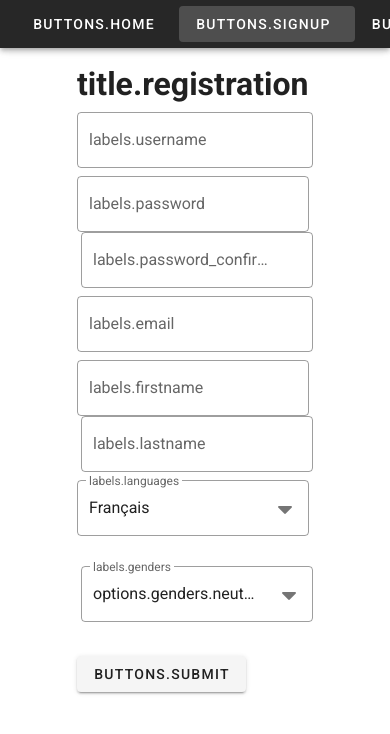
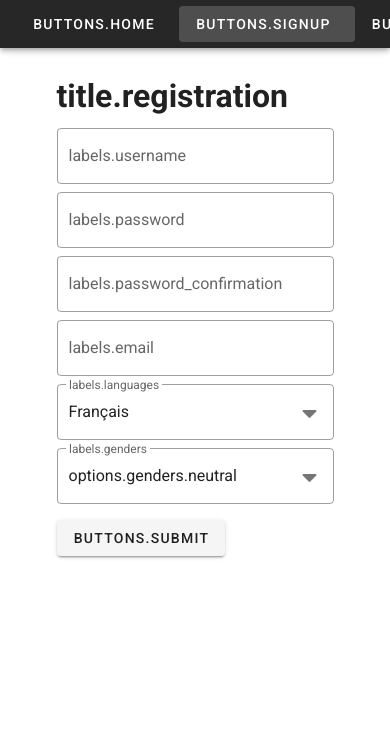
Before and after one commit to virtuatable/frontend, a Vue app in the folder client/: page /#/signup in a window 390 px wide. Shown: the top 734 px of the page. Built offline with nearby package versions, Linux system fonts and the light colour scheme.

Commit message:
Finish the design of the registration form on mobile

```diff
--- a/client/src/views/Login.vue
+++ b/client/src/views/Login.vue
@@ -4,7 +4,7 @@
       <v-row justify="center">
         <v-col cols="8">
           <ValidationObserver ref="observer" v-slot="{ validate }">
-            <ValidationProvider name="username" rules="required" v-slot="{ errors, valid }">
+            <ValidationProvider ref="usernameProvider" name="username" rules="required" v-slot="{ errors, valid }">
               {{ $t(errors[0]) }} - {{ valid }}
               <v-text-field
                 v-model="username"
@@ -51,7 +51,10 @@
       email: ""
     }),
     methods: {
-      ...mapMutations(['setLocale'])
+      ...mapMutations(['setLocale']),
+      submit() {
+        console.log(this.$refs.usernameProvider)
+      }
     }
   }
 </script>
--- a/client/src/views/Register.vue
+++ b/client/src/views/Register.vue
@@ -1,14 +1,20 @@
 <template>
   <div class="register">
-    <v-container fluid>
+    <v-container>
       <v-row justify="center">
-        <v-col cols="8">
-          <h1>{{$t('title.registration')}}</h1>
+        <v-col cols="10" md="8">
           <v-form ref="registerForm" @submit.prevent.stop="register" :value="validForm">
             <v-container>
-              <v-row class="py-1">
+              <v-row dense>
+                <v-col cols="12">
+                  <h1>{{$t('title.registration')}}</h1>
+                </v-col>
+              </v-row>
+              <v-row dense>
+                <v-col cols="12">
                   <v-text-field
                     :label="$t('labels.username')"
+                    ref="username"
                     :rules="[
                       required('username'),
                       minLength('username', 6),
@@ -17,21 +23,33 @@
                     hide-details="auto"
                     outlined
                     v-model="account.username"
-                  @change="resetUsed('username')"
-                ></v-text-field>
+                    @keyup="resetUsed('username')"
+                  >
+                    <template v-slot:message="{ message }">
+                      {{ $t(message) }}
+                    </template>
+                  </v-text-field>
+                </v-col>
               </v-row>
-              <v-row class="py-1">
+              <v-row dense>
+                <v-col cols="12" sm="6">
                   <v-text-field
-                  class="pr-1"
                     :label="$t('labels.password')"
                     type="password"
                     :rules="[required('password')]"
                     hide-details="auto"
                     outlined
                     v-model="account.password"
-                ></v-text-field>
+                    @keyup="resetConfirmation()"
+                  >
+                    <template v-slot:message="{ message }">
+                      {{ $t(message) }}
+                    </template>
+                  </v-text-field>
+                </v-col>
+                <v-col cols="12" sm="6">
                   <v-text-field
-                  class="pl-1"
+                    ref="confirmation"
                     :label="$t('labels.password_confirmation')"
                     type="password"
                     :rules="[
@@ -41,11 +59,18 @@
                     hide-details="auto"
                     outlined
                     v-model="account.password_confirmation"
-                ></v-text-field>
+                  >
+                    <template v-slot:message="{ message }">
+                      {{ $t(message) }}
+                    </template>
+                  </v-text-field>
+                </v-col>
               </v-row>
-              <v-row class="py-1">
+              <v-row dense>
+                <v-col cols="12">
                   <v-text-field
                     :label="$t('labels.email')"
+                    ref="email"
                     :rules="[
                       required('email'),
                       unicity('email'),
@@ -54,31 +79,46 @@
                     hide-details="auto"
                     outlined
                     v-model="account.email"
-                  @change="resetUsed('email')"
-                ></v-text-field>
+                    @keyup="resetUsed('email')"
+                  >
+                    <template v-slot:message="{ message }">
+                      {{ $t(message) }}
+                    </template>
+                  </v-text-field>
+                </v-col>
               </v-row>
-              <v-row class="py-1">
-                <v-text-field class="pr-1" :label="$t('labels.firstname')" hide-details="auto" outlined v-model="account.firstname"></v-text-field>
-                <v-text-field class="pl-1" :label="$t('labels.lastname')" hide-details="auto" outlined v-model="account.lastname"></v-text-field>
+              <v-row dense class="hidden-xs-only">
+                <v-col cols="6">
+                  <v-text-field :label="$t('labels.firstname')" hide-details="auto" outlined v-model="account.firstname"></v-text-field>
+                </v-col>
+                <v-col cols="6">
+                  <v-text-field :label="$t('labels.lastname')" hide-details="auto" outlined v-model="account.lastname"></v-text-field>
+                </v-col>
               </v-row>
-              <v-row class="py-1">
+              <v-row dense>
+                <v-col cols="12" sm="6">
                   <v-select
-                  class="pr-1"
                     :items="languages"
                     v-model="locale"
                     :label="$t('labels.languages')"
+                    hide-details="auto"
                     outlined>
                   </v-select>
+                </v-col>
+                <v-col cols="12" sm="6">
                   <v-select
-                  class="pl-1"
                     :items="genders"
                     v-model="gender"
                     :label="$t('labels.genders')"
+                    hide-details="auto"
                     outlined>
                   </v-select>
+                </v-col>
               </v-row>
-              <v-row>
+              <v-row dense class="pt-2">
+                <v-col cols="12">
                   <v-btn type="submit">{{$t('buttons.submit')}}</v-btn>
+                </v-col>
               </v-row>
             </v-container>
           </v-form>
@@ -92,6 +132,7 @@
   import api from '@/lib/api.js'
   import store from '@/store'
   import {mapMutations, mapState} from 'vuex'
+  import {has} from 'lodash'
 
   export default {
     data: () => ({
@@ -139,23 +180,31 @@
     methods: {
       ...mapMutations(['showSnackbar', 'setLocale', 'setGender']),
       unicity(field) {
-        return (value) => !this.used[field] || this.$t(`rules.uniq.${field}`)
+        return (value) => !this.used[field] || `rules.uniq.${field}`
       },
       required(field) {
-        return (value) => !!value || this.$t(`rules.required.${field}`)
+        return (value) => !!value || `rules.required.${field}`
       },
       minLength(field) {
-        return (value) => value.length > 6 || this.$t(`rules.min_length.${field}`)
+        return (value) => value.length > 6 || `rules.min_length.${field}`
       },
       confirmation(value) {
-        return this.account.password == value || this.$t('rules.confirmation.password')
+        return this.account.password == value || 'rules.confirmation.password'
       },
       emailFormat(value) {
         const regex = /^[a-z0-9._%+-]+@[a-z0-9.-]+\.[a-z]{2,}$/
-        return regex.test(value) || this.$t('rules.format.email')
+        return regex.test(value) || 'rules.format.email'
       },
       resetUsed(field) {
+        if (this.used[field]) {
           this.used[field] = false
+          if (has(this.$refs, field)) {
+            this.$refs[field].validate()
+          }
+        }
+      },
+      resetConfirmation() {
+        this.$refs.confirmation.validate()
       },
       register: function (event) {
         this.$refs.registerForm.validate()
@@ -259,7 +308,7 @@
     },
     "rules": {
       "confirmation": {
-        "password": "Le mot de passe et sa confirmation doivent être identiques"
+        "password": "La confirmation doit correspondre"
       },
       "format": {
         "email": "Le format de l'adresse email est incorrect"
```
Lines whose indentation alone changed are shown as unchanged.
